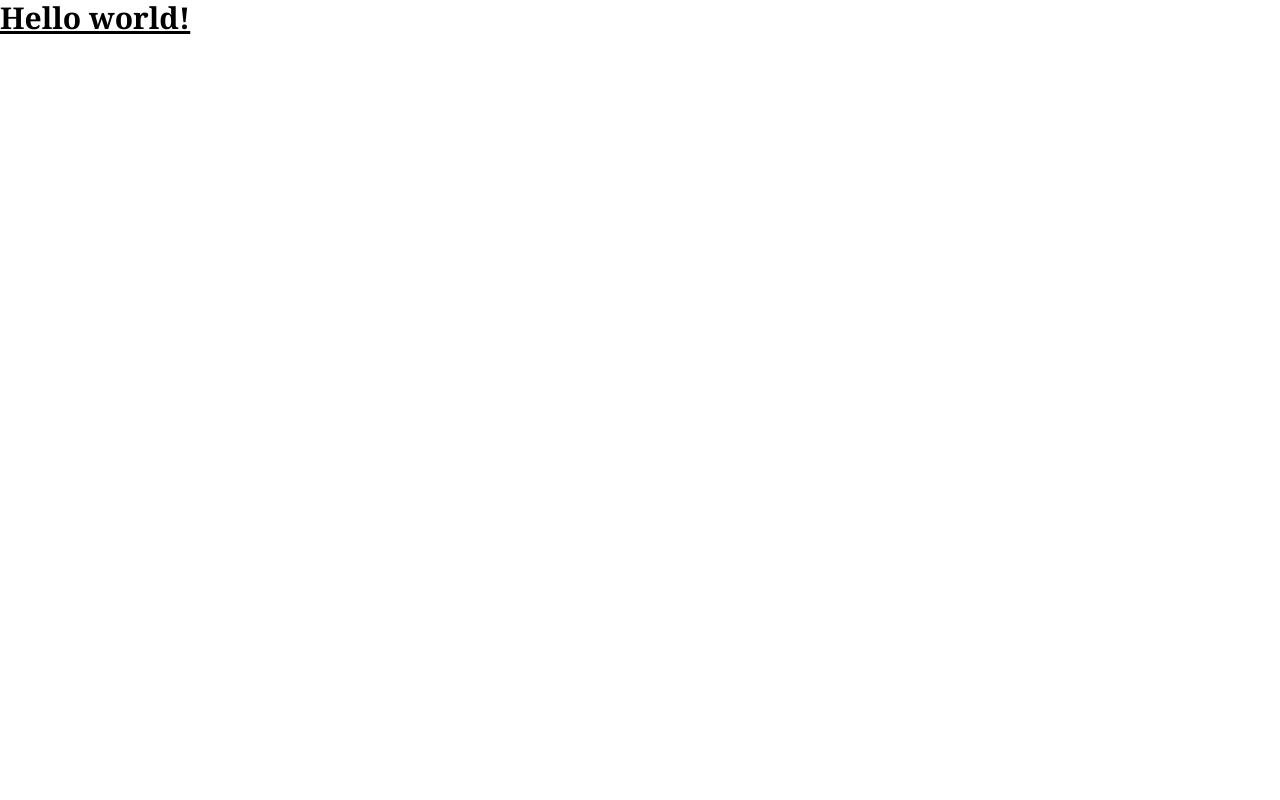
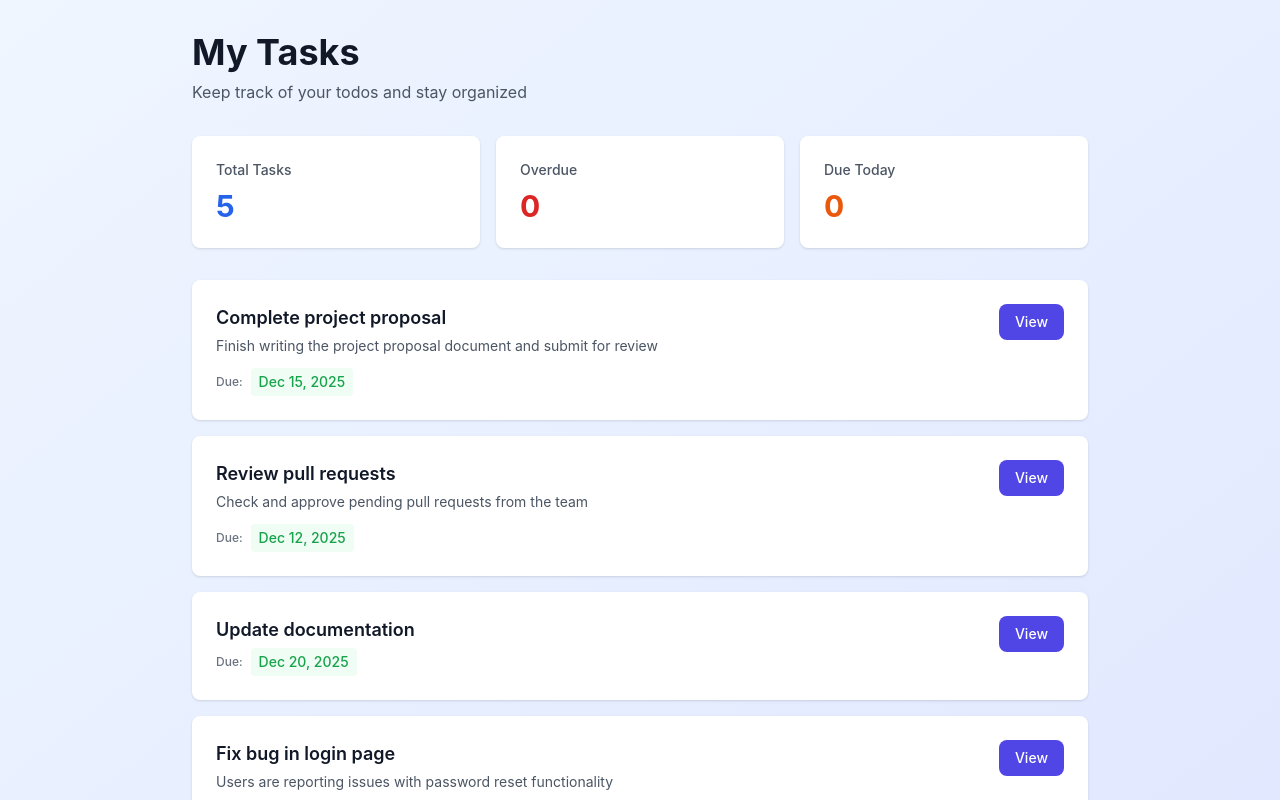
Before and after one commit to Vikum-Viraj/Todo, a React (Create React App) app: page / in a window 1280 px wide. Shown: the top 800 px of the page. Built offline with nearby package versions, Linux system fonts and the light colour scheme.

Commit message:
view todo

```diff
--- a/src/App.js
+++ b/src/App.js
@@ -1,9 +1,6 @@
 import './App.css';
+import Home from './pages/Home';
 
 export default function App() {
-  return (
-    <h1 className="text-3xl font-bold underline font-serif">
-      Hello world!
-    </h1>
-  )
+  return <Home />;
 }
--- /dev/null
+++ b/src/components/ViewTodo.js
@@ -0,0 +1,11 @@
+import React from 'react'
+
+const ViewTodo = () => {
+  return (
+    <div>
+
+    </div>
+  )
+}
+
+export default ViewTodo
--- /dev/null
+++ b/src/pages/Home.js
@@ -0,0 +1,127 @@
+import React, { useState } from 'react';
+
+export default function Home() {
+  const [todos, setTodos] = useState([
+    {
+      id: 1,
+      title: 'Complete project proposal',
+      description: 'Finish writing the project proposal document and submit for review',
+      dueDate: '2025-12-15'
+    },
+    {
+      id: 2,
+      title: 'Review pull requests',
+      description: 'Check and approve pending pull requests from the team',
+      dueDate: '2025-12-12'
+    },
+    {
+      id: 3,
+      title: 'Update documentation',
+      description: '',
+      dueDate: '2025-12-20'
+    },
+    {
+      id: 4,
+      title: 'Fix bug in login page',
+      description: 'Users are reporting issues with password reset functionality',
+      dueDate: '2025-12-13'
+    },
+    {
+      id: 5,
+      title: 'Schedule team meeting',
+      description: '',
+      dueDate: '2025-12-14'
+    }
+  ]);
+
+  const formatDate = (dateString) => {
+    const options = { year: 'numeric', month: 'short', day: 'numeric' };
+    return new Date(dateString).toLocaleDateString('en-US', options);
+  };
+
+  const isOverdue = (dueDate) => {
+    return new Date(dueDate) < new Date() && new Date(dueDate).toDateString() !== new Date().toDateString();
+  };
+
+  const isToday = (dueDate) => {
+    return new Date(dueDate).toDateString() === new Date().toDateString();
+  };
+
+  return (
+    <div className="min-h-screen bg-gradient-to-br from-blue-50 to-indigo-100 py-8 px-4 sm:px-6 lg:px-8">
+      <div className="max-w-4xl mx-auto">
+        {/* Header */}
+        <div className="mb-8">
+          <h1 className="text-4xl font-bold text-gray-900 mb-2">My Tasks</h1>
+          <p className="text-gray-600">Keep track of your todos and stay organized</p>
+        </div>
+
+        {/* Stats */}
+        <div className="grid grid-cols-1 md:grid-cols-3 gap-4 mb-8">
+          <div className="bg-white rounded-lg shadow p-6">
+            <p className="text-gray-600 text-sm font-medium">Total Tasks</p>
+            <p className="text-3xl font-bold text-blue-600 mt-2">{todos.length}</p>
+          </div>
+          <div className="bg-white rounded-lg shadow p-6">
+            <p className="text-gray-600 text-sm font-medium">Overdue</p>
+            <p className="text-3xl font-bold text-red-600 mt-2">
+              {todos.filter(todo => isOverdue(todo.dueDate)).length}
+            </p>
+          </div>
+          <div className="bg-white rounded-lg shadow p-6">
+            <p className="text-gray-600 text-sm font-medium">Due Today</p>
+            <p className="text-3xl font-bold text-orange-600 mt-2">
+              {todos.filter(todo => isToday(todo.dueDate)).length}
+            </p>
+          </div>
+        </div>
+
+        {/* Todos List */}
+        <div className="space-y-4">
+          {todos.length === 0 ? (
+            <div className="bg-white rounded-lg shadow p-8 text-center">
+              <p className="text-gray-500 text-lg">No tasks yet. Create one to get started!</p>
+            </div>
+          ) : (
+            todos.map(todo => (
+              <div
+                key={todo.id}
+                className="bg-white rounded-lg shadow hover:shadow-lg transition-shadow p-6"
+              >
+                <div className="flex items-start justify-between gap-4">
+                  <div className="flex-1">
+                    <h3 className="text-lg font-semibold text-gray-900 mb-1">
+                      {todo.title}
+                    </h3>
+                    {todo.description && (
+                      <p className="text-gray-600 text-sm mb-3">{todo.description}</p>
+                    )}
+                    <div className="flex items-center gap-2">
+                      <span className="text-xs font-medium text-gray-500">Due:</span>
+                      <span
+                        className={`text-sm font-medium ${
+                          isOverdue(todo.dueDate)
+                            ? 'text-red-600 bg-red-50 px-2 py-1 rounded'
+                            : isToday(todo.dueDate)
+                            ? 'text-orange-600 bg-orange-50 px-2 py-1 rounded'
+                            : 'text-green-600 bg-green-50 px-2 py-1 rounded'
+                        }`}
+                      >
+                        {formatDate(todo.dueDate)}
+                        {isOverdue(todo.dueDate) && ' (Overdue)'}
+                        {isToday(todo.dueDate) && ' (Today)'}
+                      </span>
+                    </div>
+                  </div>
+                  <button className="px-4 py-2 bg-indigo-600 text-white rounded-lg hover:bg-indigo-700 transition-colors text-sm font-medium">
+                    View
+                  </button>
+                </div>
+              </div>
+            ))
+          )}
+        </div>
+      </div>
+    </div>
+  );
+}
```
Also changed, not shown: src/components/AddToDo.js (added), src/components/UpdateTodo.js (added).
